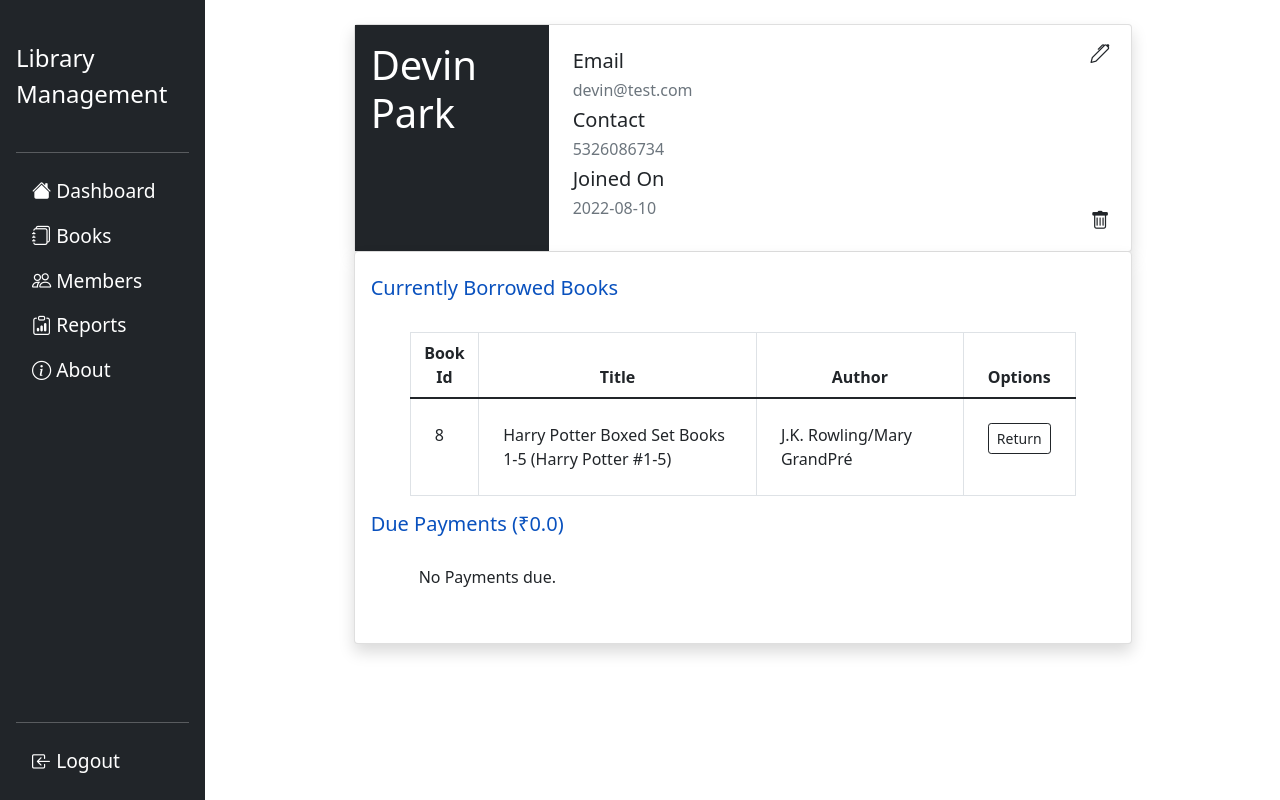
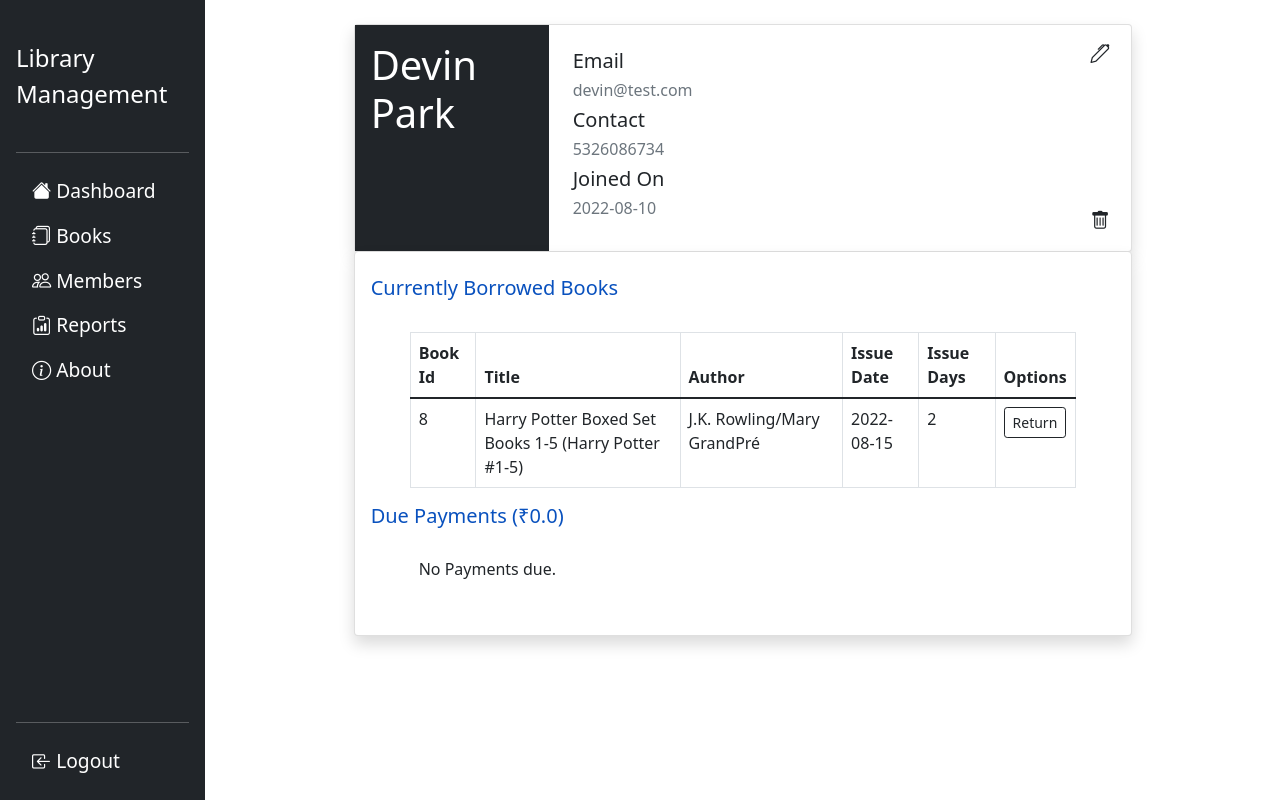
Before and after one commit to GursheenK/flasklib_app, a Flask app: page /member_info/5 in a window 1280 px wide. Run offline with Flask 2, Linux system fonts and the light colour scheme; a user stored in the database is signed in; data comes from the database, SQL or seed files in the repository; both versions use the stored data as it was after the commit; some libraries are stand-ins or nearby versions.

Commit message:
Made suggested changes

```diff
--- a/flasklib/issues/routes.py
+++ b/flasklib/issues/routes.py
@@ -13,6 +13,7 @@ issues=Blueprint('issues',__name__)
 @issues.route("/issue_book/<int:bid>",methods=['GET','POST'])
 @login_required
 def issue_book(bid):
+    book=Book.query.get(bid)
     form=IssueForm()
     page=request.args.get('page',1,type=int)
     members=Member.query.paginate(per_page=10,page=page)
@@ -22,7 +23,6 @@ def issue_book(bid):
         return redirect(url_for('books.viewbooks'))
     if form.validate_on_submit():
         mid=request.form['memberRadio']
-        book=Book.query.get(bid)
         if book.availability<1:
             flash('Book not available!','danger')
         elif mid in book.borrowers.split(','):
@@ -40,7 +40,7 @@ def issue_book(bid):
             db.session.commit()
             flash('Book Issued!','success')
         return redirect(url_for('books.viewbooks'))
-    return render_template('templates_issues/issue.html',title='Issue a Book',members=members,form=form,bid=bid)
+    return render_template('templates_issues/issue.html',title='Issue a Book',members=members,form=form,book=book)
 
 @issues.route("/issue_return/<int:bid>",methods=['GET','POST'])
 @login_required
--- a/flasklib/main/routes.py
+++ b/flasklib/main/routes.py
@@ -93,8 +93,8 @@ def reports():
             rendered=render_template('templates_reports/bksreportpdf.html',books=books,bcount=bcount)
         if request.args['flag']=='memsreport':
             rendered=render_template('templates_reports/memsreportpdf.html',members=members[:10])
-        #config = pdfkit.configuration(wkhtmltopdf="wkhtmltopdf/bin")
-        pdf=pdfkit.from_string(rendered,False)#configuration=config
+        config = pdfkit.configuration(wkhtmltopdf="C:/Program Files/wkhtmltopdf/bin/wkhtmltopdf.exe")
+        pdf=pdfkit.from_string(rendered,configuration=config)
         response=make_response(pdf)
         response.headers['Content-Type']='application/pdf'
         response.headers['Content-Disposition']='inline; filename=generated.pdf'
--- a/flasklib/members/routes.py
+++ b/flasklib/members/routes.py
@@ -107,6 +107,7 @@ def search_member(keyword,bid=0):
     page=request.args.get('page',1,type=int)
     members=Member.query.filter(Member.mname.contains(keyword.strip())).paginate(per_page=10,page=page)
     if 'issue_book' in rule.rule:
+        book=Book.query.get(bid)
         form=IssueForm()
-        return render_template('templates_issues/issue.html',title='Issue Book',form=form,members=members,keyword=keyword,bid=bid)
+        return render_template('templates_issues/issue.html',title='Issue Book',form=form,members=members,keyword=keyword,book=book)
     return render_template('templates_members/members.html',title='Members',members=members,keyword=keyword)
--- a/flasklib/templates/templates_members/member_info.html
+++ b/flasklib/templates/templates_members/member_info.html
@@ -32,23 +32,28 @@
             <h5 style="color: #0951be;">Currently Borrowed Books</h5><br>
                 {% if borrowed|length>0 %}
                 <div class="col-11 container">
-                    <table class="table table-bordered">
-                        <thead class="text-center">
+                    <table class="table table-bordered table-responsive">
+                        <thead class="">
                             <tr>
                             <th scope="col">Book Id</th>
                             <th scope="col">Title</th>
                             <th scope="col">Author</th>
+                            <th scope="col">Issue Date</th>
+                            <th scope="col">Issue Days</th>
                             <th scope="col">Options</th>
                             </tr>
                         </thead>
                         <tbody>
-                        {% for book in borrowed %}
+                        {% for i in range(borrowed|length) %}
                             <tr>
-                            <td class="p-4">{{ book.bid }}</td>
-                            <td class="p-4">{{ book.title }}</td>
-                            <td class="p-4">{{ book.authors }}</td>
-                            <td class="p-4">
-                                <form action="{{ url_for('issues.issue_return',bid=book.bid) }}" method="GET" >
+                            <td class="p-2">{{ borrowed[i].bid }}</td>
+                            <td class="p-2">{{ borrowed[i].title }}</td>
+                            <td class="p-2">{{ borrowed[i].authors }}</td>
+                            {% set issuedate = member.issues[i].issue_date|string %}
+                            <td class="p-2">{{ issuedate[:10] }}</td>
+                            <td class="p-2">{{ member.issues[i].days }}</td>
+                            <td class="p-2">
+                                <form action="{{ url_for('issues.issue_return',bid=borrowed[i].bid) }}" method="GET" >
                                 <button type="submit" class="btn btn-sm btn-outline-dark">Return</button>
                                 </form>
                             </td>
@@ -68,6 +73,8 @@
                         <tr>
                         <th scope="col">Issue Id</th>
                         <th scope="col">Book Id</th>
+                        <th scope="col">Issue Date</th>
+                        <th scope="col">Due Date</th>
                         <th scope="col">Fee</th>
                         <th scope="col">
                             <form action="{{ url_for('members.member_info',mid=member.mid,issue_id=0) }}" method="POST" >
@@ -81,6 +88,10 @@
                         <tr>
                         <td class="p-3">{{ issuedue.issue_id }}</td>
                         <td class="p-3">{{ issuedue.bid }}</td>
+                        {% set issuedate = issuedue.issue_date|string %}
+                        <td class="p-3">{{ issuedate[:10] }}</td>
+                        {% set duedate = issuedue.due_date|string %}
+                        <td class="p-3">{{ duedate[:10] }}</td>
                         <td class="p-3">₹{{ issuedue.fee }}</td>
                         <td class="p-3">
                             <form action="{{ url_for('members.member_info',mid=member.mid,issue_id=issuedue.issue_id) }}" method="POST" >
--- a/flasklib/templates/templates_reports/reports.html
+++ b/flasklib/templates/templates_reports/reports.html
@@ -6,7 +6,7 @@
     <div class="col-10"><h4 class="px-2">Most Popular Books </h4></div>
     <div class="col-2">
       <form action="{{ url_for('main.reports',flag='bksreport') }}" method="POST" >
-      <button type="submit" class="btn btn-sm btn-outline-dark ms-4">Get Report</button>
+      <button type="submit" class="btn btn-sm btn-dark ms-4">Get Report</button>
       </form>
     </div>
   </div>
@@ -88,7 +88,7 @@
   <div class="row mt-2">
     <div class="col-10"><h4 class="px-2">Most Frequent Customers</h4></div>
     <div class="col-2"><form action="{{ url_for('main.reports',flag='memsreport') }}" method="POST" >
-      <button type="submit" class="btn btn-sm btn-outline-dark ms-4 ">Get Report</button>
+      <button type="submit" class="btn btn-sm btn-dark ms-4 ">Get Report</button>
     </form></div>
   </div>
   <div class="row ps-4 gap-3">
```
Also changed, not shown: flasklib/templates/templates_books/books.html (+14 -6 lines), flasklib/templates/templates_issues/issue.html (+23 -7 lines), flasklib/site.db.
